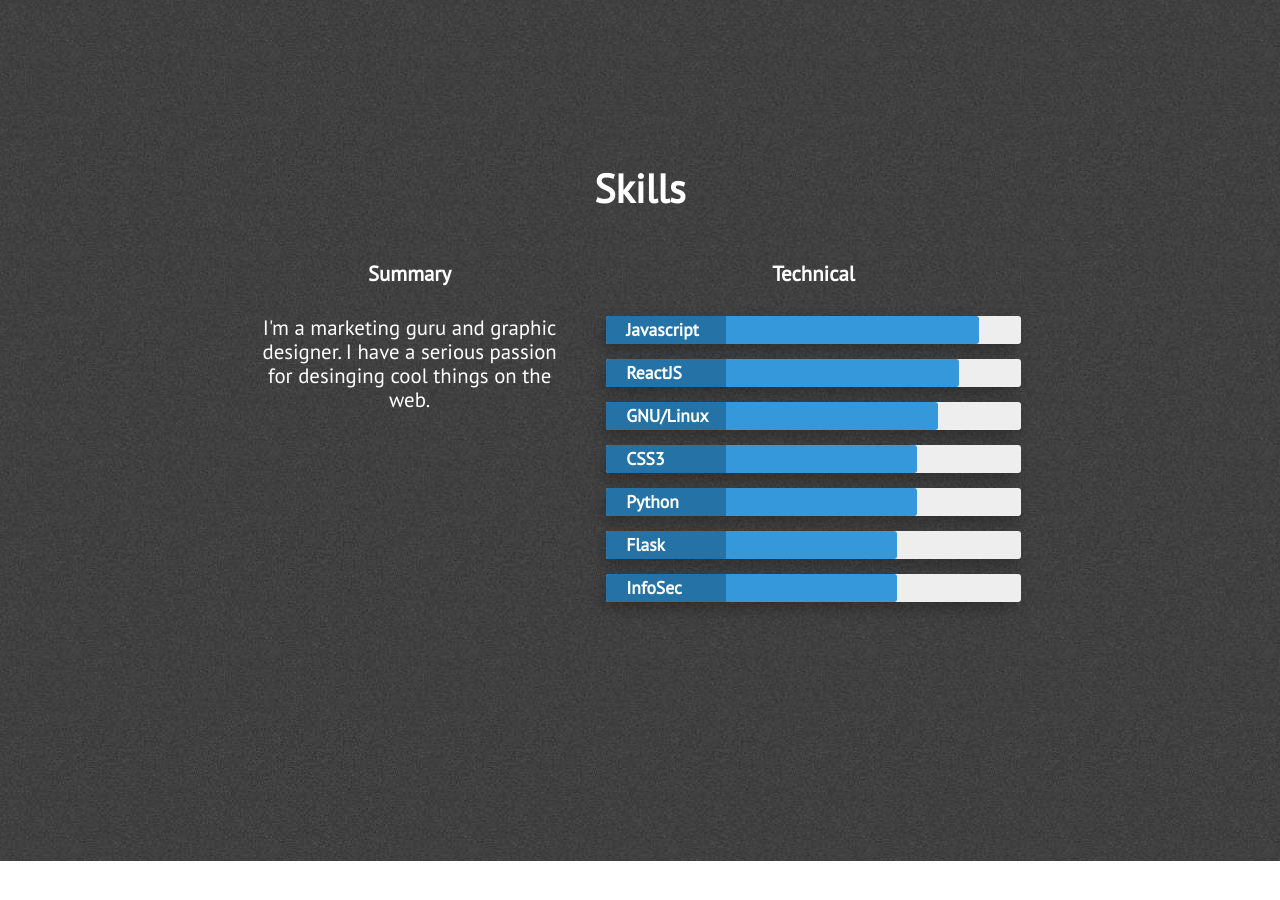
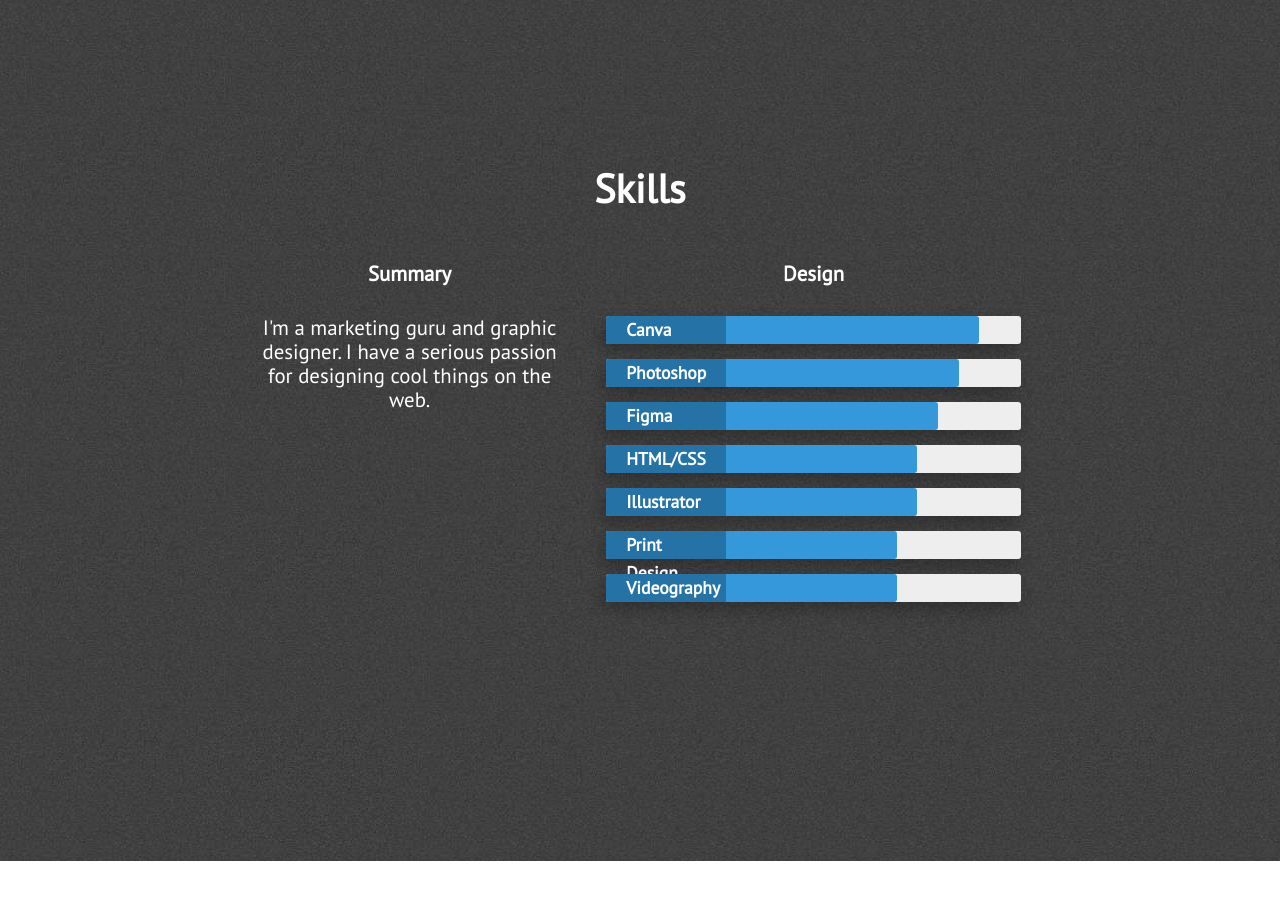
Before and after one commit to kendallnodorft/kendallnodorft.github.io, a Jekyll site: the page built from index.html, in a window 1280 px wide and 900 px high, scrolled down 2039 px. Built offline with Jekyll 4.4.1, drawn with Linux system fonts in a browser that asks for light colours; nearby versions of some CDN libraries.

Commit message:
Update skills.html

```diff
--- a/_includes/skills.html
+++ b/_includes/skills.html
@@ -8,45 +8,45 @@
                 <div class="what-i-do">
                     <h3 class="center-align skills-subsection">Summary</h3>
                     <p class="paragraph-text center-align">
-                        I'm a marketing guru and graphic designer. I have a serious passion for desinging cool things on the web.
+                        I'm a marketing guru and graphic designer. I have a serious passion for designing cool things on the web.
                     </p>
                 </div>
                 <div class="technical-skills">
-                    <h3 class="center-align skills-subsection">Technical</h3>
+                    <h3 class="center-align skills-subsection">Design</h3>
                     <div class="progress-bars">
                         <div class="skillbar clearfix " data-percent="90%">
-                            <div class="skillbar-title" style="background: #2980b9;"><span>Javascript</span></div>
+                            <div class="skillbar-title" style="background: #2980b9;"><span>Canva</span></div>
                             <div class="skillbar-bar" style="background: #3498db;"></div>
                         </div> <!-- End Skill Bar -->
 
                         <div class="skillbar clearfix " data-percent="85%">
-                            <div class="skillbar-title" style="background: #2980b9;"><span>ReactJS</span></div>
+                            <div class="skillbar-title" style="background: #2980b9;"><span>Photoshop</span></div>
                             <div class="skillbar-bar" style="background: #3498db;"></div>
                         </div> <!-- End Skill Bar -->
 
                         <div class="skillbar clearfix " data-percent="80%">
-                            <div class="skillbar-title" style="background: #2980b9;"><span>GNU/Linux</span></div>
+                            <div class="skillbar-title" style="background: #2980b9;"><span>Figma</span></div>
                             <div class="skillbar-bar" style="background: #3498db"></div>
                         </div> <!-- End Skill Bar -->
 
 
                         <div class="skillbar clearfix " data-percent="75%">
-                            <div class="skillbar-title" style="background: #2980b9;"><span>CSS3</span></div>
+                            <div class="skillbar-title" style="background: #2980b9;"><span>HTML/CSS</span></div>
                             <div class="skillbar-bar" style="background: #3498db;"></div>
                         </div> <!-- End Skill Bar -->
 
                         <div class="skillbar clearfix " data-percent="75%">
-                            <div class="skillbar-title" style="background: #2980b9;"><span>Python</span></div>
+                            <div class="skillbar-title" style="background: #2980b9;"><span>Illustrator</span></div>
                             <div class="skillbar-bar" style="background: #3498db;"></div>
                         </div> <!-- End Skill Bar -->
 
                         <div class="skillbar clearfix " data-percent="70%">
-                            <div class="skillbar-title" style="background: #2980b9"><span>Flask</span></div>
+                            <div class="skillbar-title" style="background: #2980b9"><span>Print Design</span></div>
                             <div class="skillbar-bar" style="background: #3498db;"></div>
                         </div> <!-- End Skill Bar -->
 
                         <div class="skillbar clearfix " data-percent="70%">
-                            <div class="skillbar-title" style="background: #2980b9"><span>InfoSec</span></div>
+                            <div class="skillbar-title" style="background: #2980b9"><span>Videography</span></div>
                             <div class="skillbar-bar" style="background: #3498db"></div>
                         </div> <!-- End Skill Bar -->
                     </div>
```
